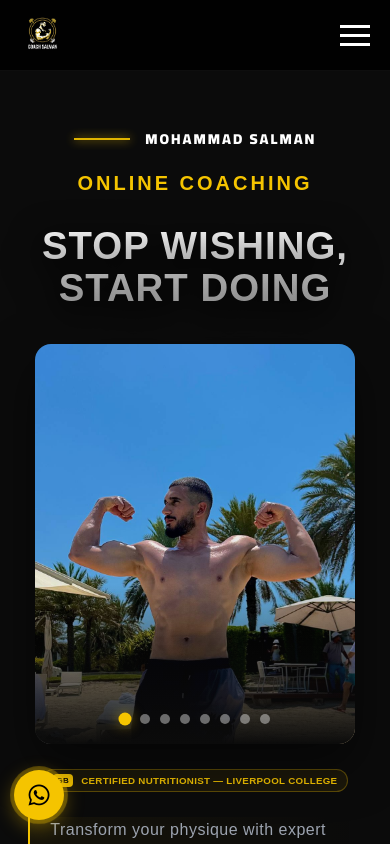
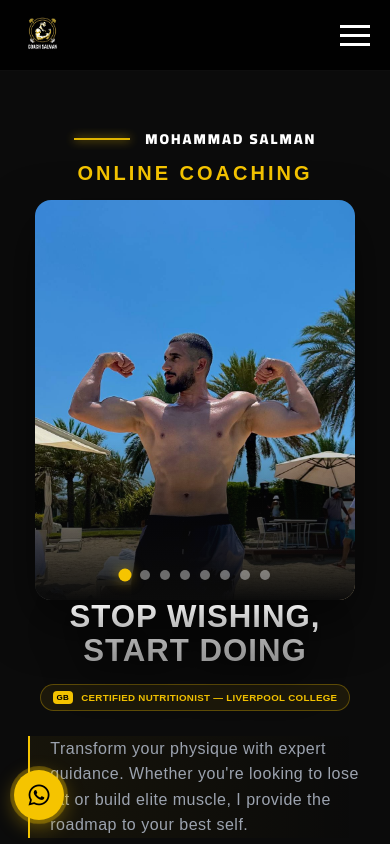
Before and after one commit to AbdallahMHamad/Gym-Portfolio, a React (Vite) app: page / in a window 390 px wide. Shown: the top 844 px of the page. Built offline with nearby package versions, Linux system fonts and the light colour scheme; a web font is replaced by a local one.

Commit message:
phone edit

```diff
--- a/index.html
+++ b/index.html
@@ -24,6 +24,7 @@
     <link href="https://fonts.googleapis.com/css2?family=Cairo:wght@400;700;900&display=swap" rel="stylesheet">
     <link href="https://fonts.googleapis.com/css2?family=Cairo:wght@400;600;700;900&display=swap" rel="stylesheet">
     <title>كوتش سلمان | مدرب لياقة أونلاين وأخصائي تغذية رياضية معتمد</title>
+    <meta name="description" content="Online fitness coaching with Coach Salman. Personal training, custom diet plans, and real client transformations for men and women.">
     <meta name="description" content="ابدأ رحلة التغيير مع كوتش محمد سلمان. برامج تدريب أونلاين مخصصة، أنظمة تغذية رياضية معتمدة من بريطانيا، وتدريب احترافي لبناء العضلات وحرق الدهون." />
     <meta name="keywords" content="كوتش سلمان, مدرب أونلاين, تدريب شخصي, كمال أجسام, حرق دهون, أخصائي تغذية رياضية السعودية, برامج تدريب مخصصة" />
     <meta name="author" content="Mohammad Salman" />
--- a/src/components/About.css
+++ b/src/components/About.css
@@ -563,60 +563,37 @@
 
 
 @media (max-width: 768px) {
-    .about-section {
-        padding: 10px 0 20px;
-        /* Reduced padding */
-        min-height: 100vh;
-        /* Optional: ensures section fills screen */
-        display: flex;
-        align-items: flex-start;
-        /* Start from top */
+
+    /* النص فوق */
+    .coach-name-tag {
+        order: 1;
     }
 
-    .about-container {
-        flex-direction: column !important;
-        gap: 15px !important;
-        /* Tightened gap */
-    }
-
-    .coach-name-tag {
+    .subtitle {
         order: 1;
-        margin-bottom: 5px;
     }
 
     .hero-title {
         order: 2;
-        font-size: clamp(1.8rem, 10vw, 2.4rem) !important;
-        margin: 0 auto 10px auto !important;
-        line-height: 1.1;
     }
 
-    .about-image {
-        order: 3;
-        /* Image is now high up */
+    /* الصورة أول شي */
+    .about-image,
+    [dir="rtl"] .about-image {
+        order: 1;
+        margin-top: 0;
     }
 
-
-
     .uk-certification-badge {
-        order: 4;
-        margin: 10px auto !important;
-        padding: 4px 10px;
-        /* Slimmer badge */
+        order: 3;
     }
 
     .description {
-        order: 5;
-        font-size: 0.9rem;
-        max-width: 95%;
-        margin: 0 auto 10px auto;
-        /* Limit height or lines if it's too long */
+        order: 3;
     }
 
     .stats-grid {
-        order: 6;
-        padding: 15px 0;
-        margin-top: 5px;
+        order: 4;
     }
 }
 
```
